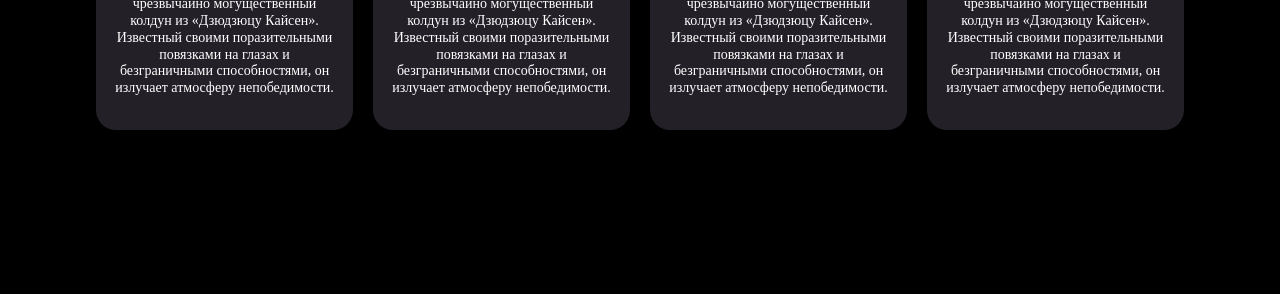
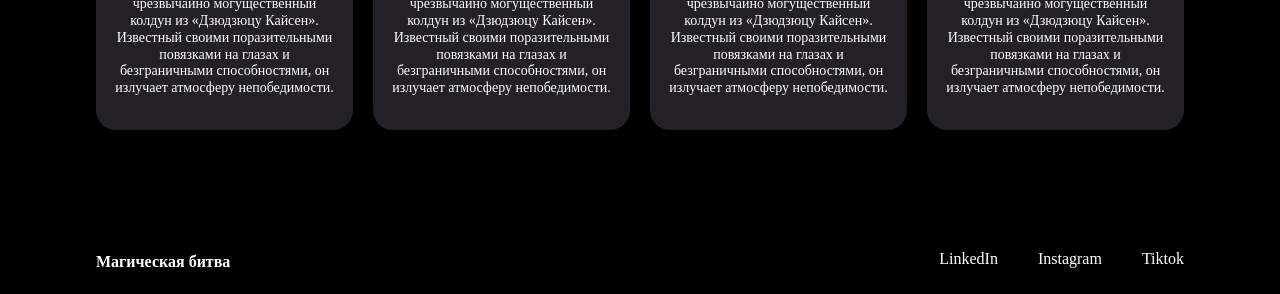
Before and after one commit to odil47/jujutsu-kaisen, a plain HTML site: page index.html in a window 1280 px wide. Shown: the part 614-908 px from the top of the page. Before the commit the page ends 800 px from the top, so only its background shows below. Drawn offline with Linux system fonts and the light colour scheme.

Commit message:
Add files via upload

```diff
--- a/index.html
+++ b/index.html
@@ -77,6 +77,18 @@
             </div>
         </div>
     </main>
+    <footer class="footer">
+        <div class="container">
+            <div class="footer-wrapper">
+                <p class="footer-text">Магическая битва</p>
+                <ul class="footer-list">
+                    <li><a class="link" href="">LinkedIn</a></li>
+                    <li><a class="link" href="">Instagram</a></li>
+                    <li><a class="link" href="">Tiktok</a></li>
+                </ul>
+            </div>
+        </div>
+    </footer>
 </body>
 
 </html>
--- a/style.css
+++ b/style.css
@@ -169,3 +169,27 @@
         top: -270px;
     }
 }
+.footer-text{
+    font-family: Poppins;
+    font-weight: 600;
+    font-size: 16px;
+    line-height: 24px;
+    letter-spacing: 0%;
+    vertical-align: middle;
+    color: #fff;
+}
+.footer-wrapper{
+    display: flex;
+    justify-content: space-between;
+    padding: 20px 0;
+}
+.footer-list{
+    display: flex;
+    gap: 40px;
+}
+.link{
+    color: #fff;
+}
+.footer{
+    margin-top: 100px;
+}
```
